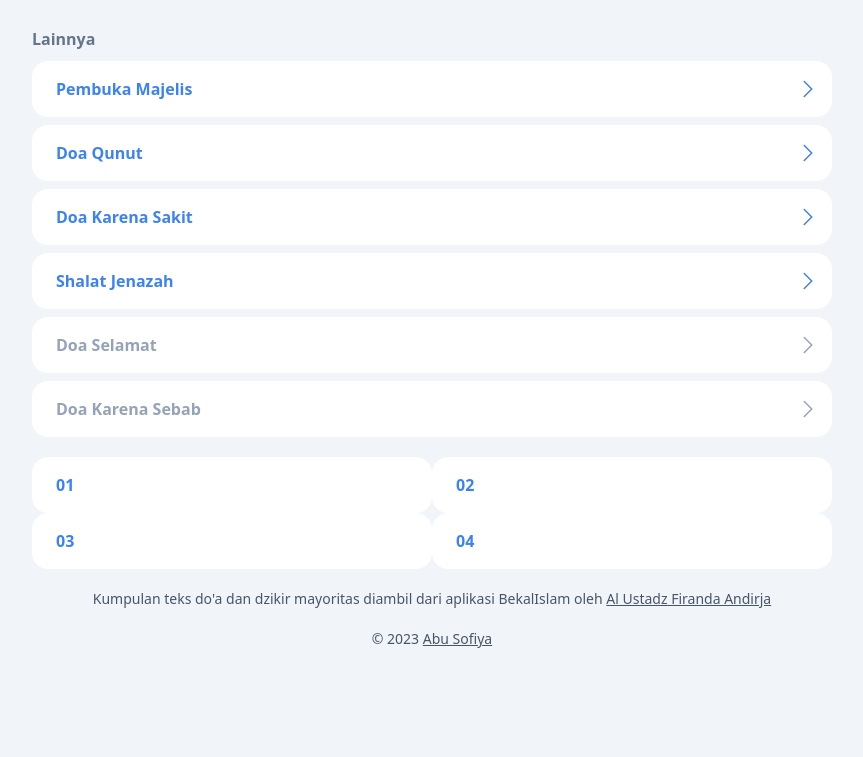
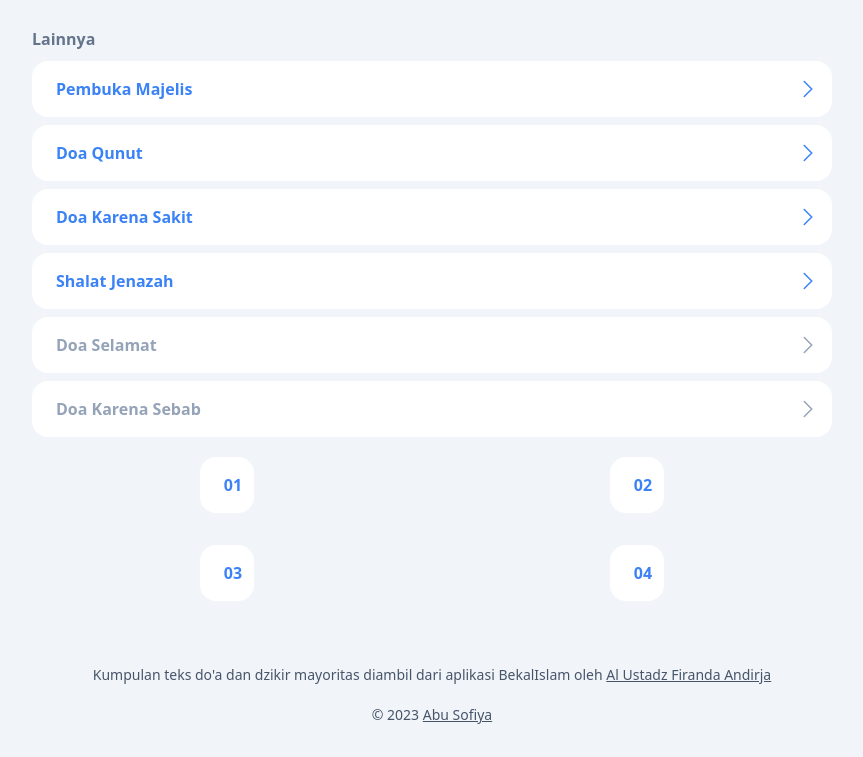
Before and after one commit to nanangsb/doa, a plain HTML site: page index.html in a window 1280 px wide. Shown: the part 617-1374 px from the top of the page, without its empty margins (208-1071 px from the left). Before the commit the page ends 1298 px from the top, so only its background shows below. Drawn offline with Linux system fonts and the light colour scheme.

Commit message:
Update index.html

```diff
--- a/index.html
+++ b/index.html
@@ -96,11 +96,11 @@
             </svg>
         </div>
     </div>
-    <div class="grid gap-4 grid-cols-2">
-  <div class="gap-4 menu-other-active">01</div>
-  <div class="gap-4 menu-other-active">02</div>
-  <div class="gap-4 menu-other-active">03</div>
-  <div class="gap-4 menu-other-active">04</div>
+    <div class="grid grid-cols-2 grid-rows-2 gap-5 mb-8">
+  <div class="mx-auto mb-3 menu-other-active">01</div>
+  <div class="mx-auto mb-3 menu-other-active">02</div>
+  <div class="mx-auto mb-3 menu-other-active">03</div>
+  <div class="mx-auto mb-3 menu-other-active">04</div>
     </div>
 
     </article>
```
